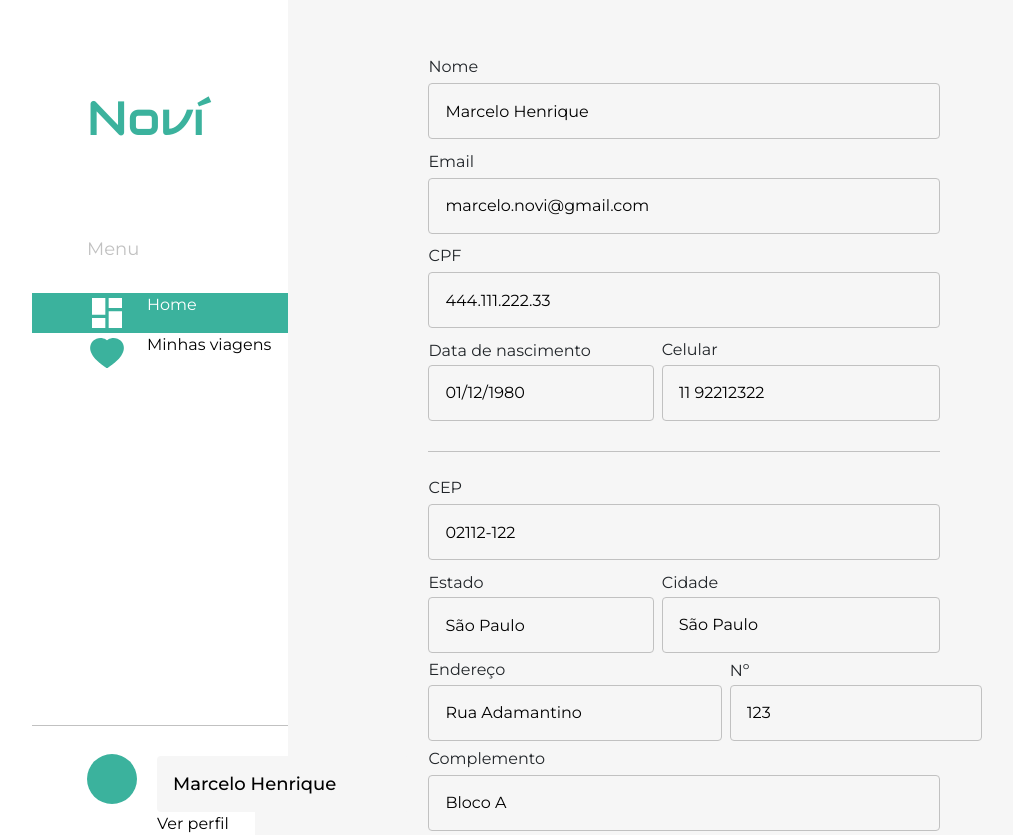
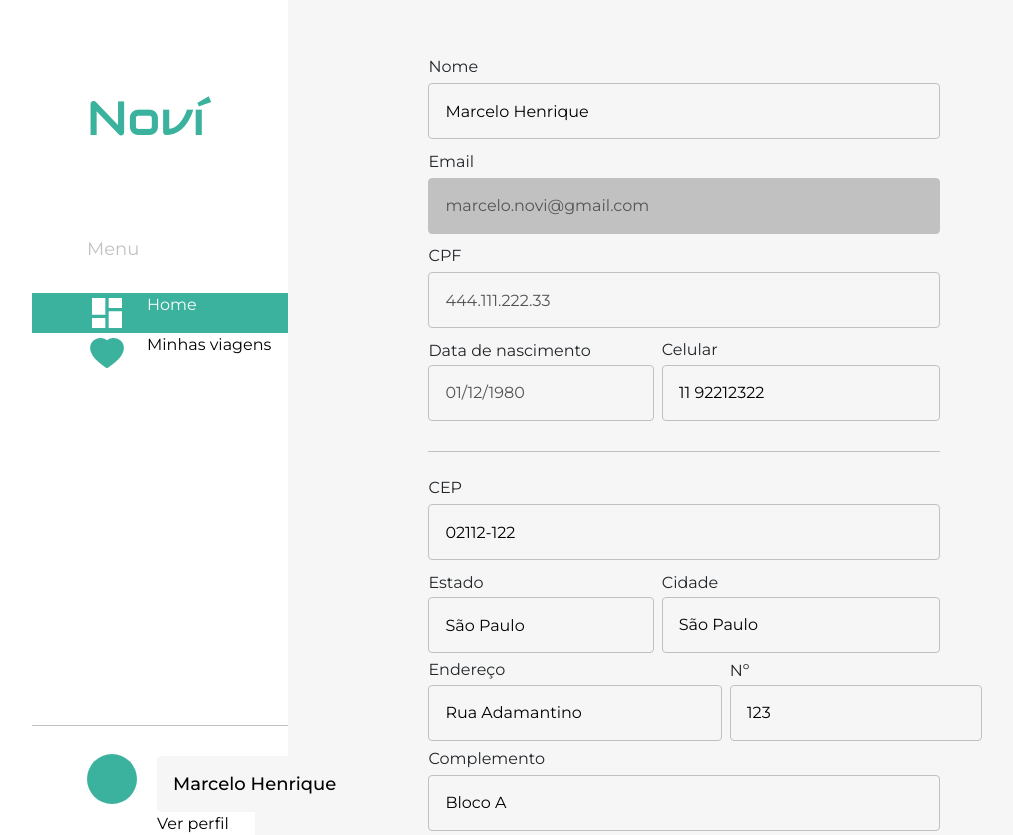
Before and after one commit to StartFuture/novi-frontend, a React (Create React App) app: page /my-profile in a window 1280 px wide. Shown: the top 835 px of the page, without its empty margins (50-1063 px from the left). Built offline with nearby package versions, Linux system fonts and the light colour scheme; the HTML template or start-up script is replaced by a standard one.

Commit message:
feat: mock data

```diff
--- a/src/pages/myProfile/index.jsx
+++ b/src/pages/myProfile/index.jsx
@@ -25,6 +25,7 @@ export default function MyProfile() {
   }
 
   const [user, setUser] = useState(getUser());
+  const [disableBtn, setDisableBtn] = useState(true);
 
   const submitBtn = {
     text: "Salvar alteração",
@@ -45,16 +46,16 @@ export default function MyProfile() {
               </div>
               <div className="formBox">
                 <label htmlFor="email">Email</label>
-                <input type="text" id="email" value={user.user_email}/>
+                <input disabled={disableBtn} style={{ backgroundColor: !disableBtn ? "" : "#c1c1c1" }} type="text" id="email" value={user.user_email}/>
               </div>
               <div className="formBox">
                 <label htmlFor="cpf">CPF</label>
-                <input type="text" id="cpf" value={user.user_cpf}/>
+                <input disabled={disableBtn} type="text" id="cpf" value={user.user_cpf}/>
               </div>
               <div className="personalInfoCouple">
                 <div className="formBox">
                   <label htmlFor="birthDate">Data de nascimento</label>
-                  <input type="text" id="birthDate" value={user.user_birth_date}/>
+                  <input disabled={disableBtn} type="text" id="birthDate" value={user.user_birth_date}/>
                 </div>
                 <div className="formBox">
                   <label htmlFor="phone">Celular</label>
```
